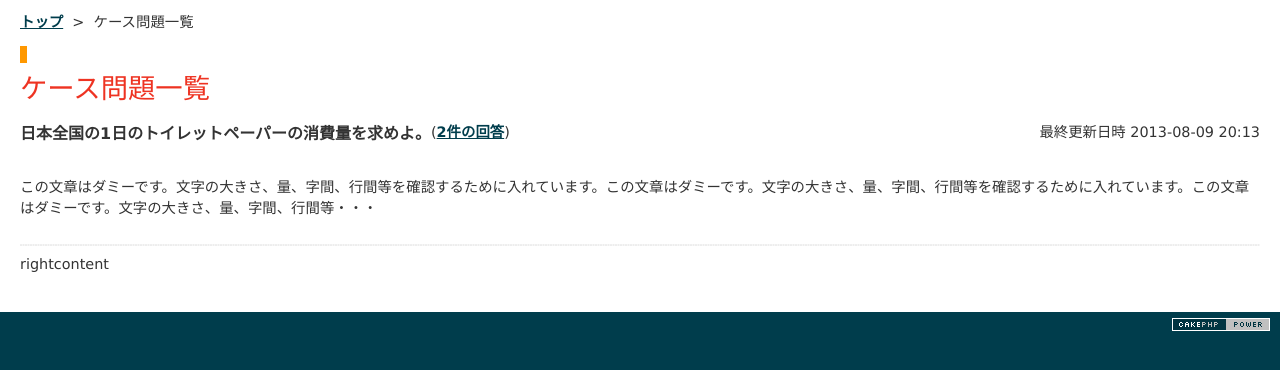
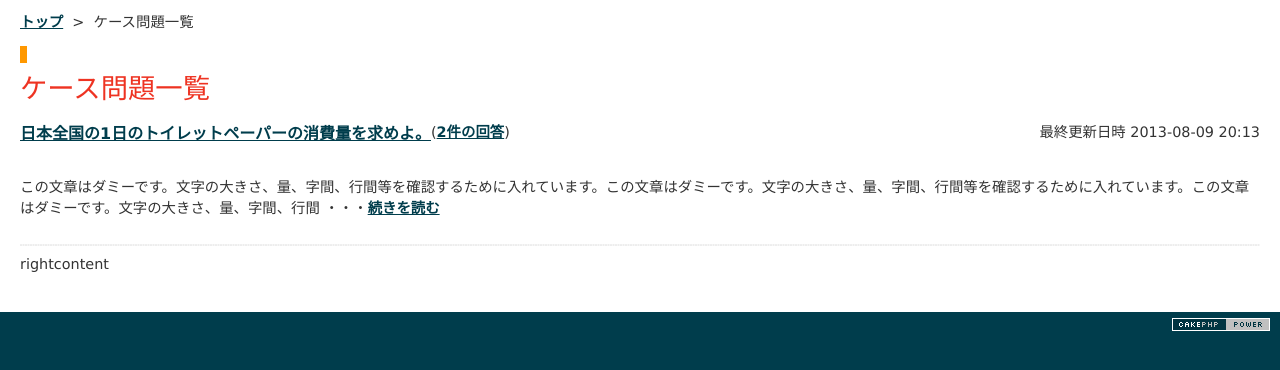
Before and after one commit to kensuto/casemondai.com, a CakePHP app: the page made by app/View/Questions/index.ctp in a window 1280 px wide. Shown: the part 47-417 px from the top of the page. Run offline with PHP 8.4 and a stand-in for CakePHP, Linux system fonts and the light colour scheme; the template is opened without the code that fills it, so the values that code supplies are empty; some libraries are stand-ins or nearby versions.

Commit message:
続きを読むのところ

```diff
--- a/app/View/Questions/index.ctp
+++ b/app/View/Questions/index.ctp
@@ -24,9 +24,9 @@
 <div id="mainColumn">
 
 	<div class="question">
-		<div class="questionHeader">
+		<div class="questionHeader" >
 			<div class="questionHeaderTitle">
-				<p>日本全国の1日のトイレットペーパーの消費量を求めよ。</p>
+				<p><a href="">日本全国の1日のトイレットペーパーの消費量を求めよ。</a></p>
 			</div>
 			<div class="questionHeaderCount">
 				<p>(<a href="">2件の回答</a>)</p>
@@ -42,7 +42,8 @@
 		<!--div.questionHeader-->
 		</div>
 		<div class="questionContent">
-			<p>この文章はダミーです。文字の大きさ、量、字間、行間等を確認するために入れています。この文章はダミーです。文字の大きさ、量、字間、行間等を確認するために入れています。この文章はダミーです。文字の大きさ、量、字間、行間等・・・</p>
+			<p>この文章はダミーです。文字の大きさ、量、字間、行間等を確認するために入れています。この文章はダミーです。文字の大きさ、量、字間、行間等を確認するために入れています。この文章はダミーです。文字の大きさ、量、字間、行間
+			・・・<a href="">続きを読む</a></p>
 		<!--div.questionContent-->
 		</div>
 	</div>
--- a/app/View/Tops/index.ctp
+++ b/app/View/Tops/index.ctp
@@ -36,10 +36,8 @@
 		<div class="mainContentQuestionContent">
 			<p class="question">
 				ここに質問の内容が入ります。ここに質問の内容が入ります。ここに質問の内容が入ります。ここに質問の内容が入ります。ここに質問の内容が入ります。ここに質問の内容が入ります。ここに質問の内容が入ります。ここに質問の内容が入ります。ここに質問の内容が入ります。ここに質問の内容が入ります。
-			</p>
-			<p class="readAll">
 				<a href="/">
-					続きを読む
+					・・・続きを読む
 				</a>
 			</p>
 		</div>
```
Also changed, not shown: app/webroot/css/common/common.css (+7 -8 lines), app/webroot/css/question/index.css (line endings or trailing spaces).
